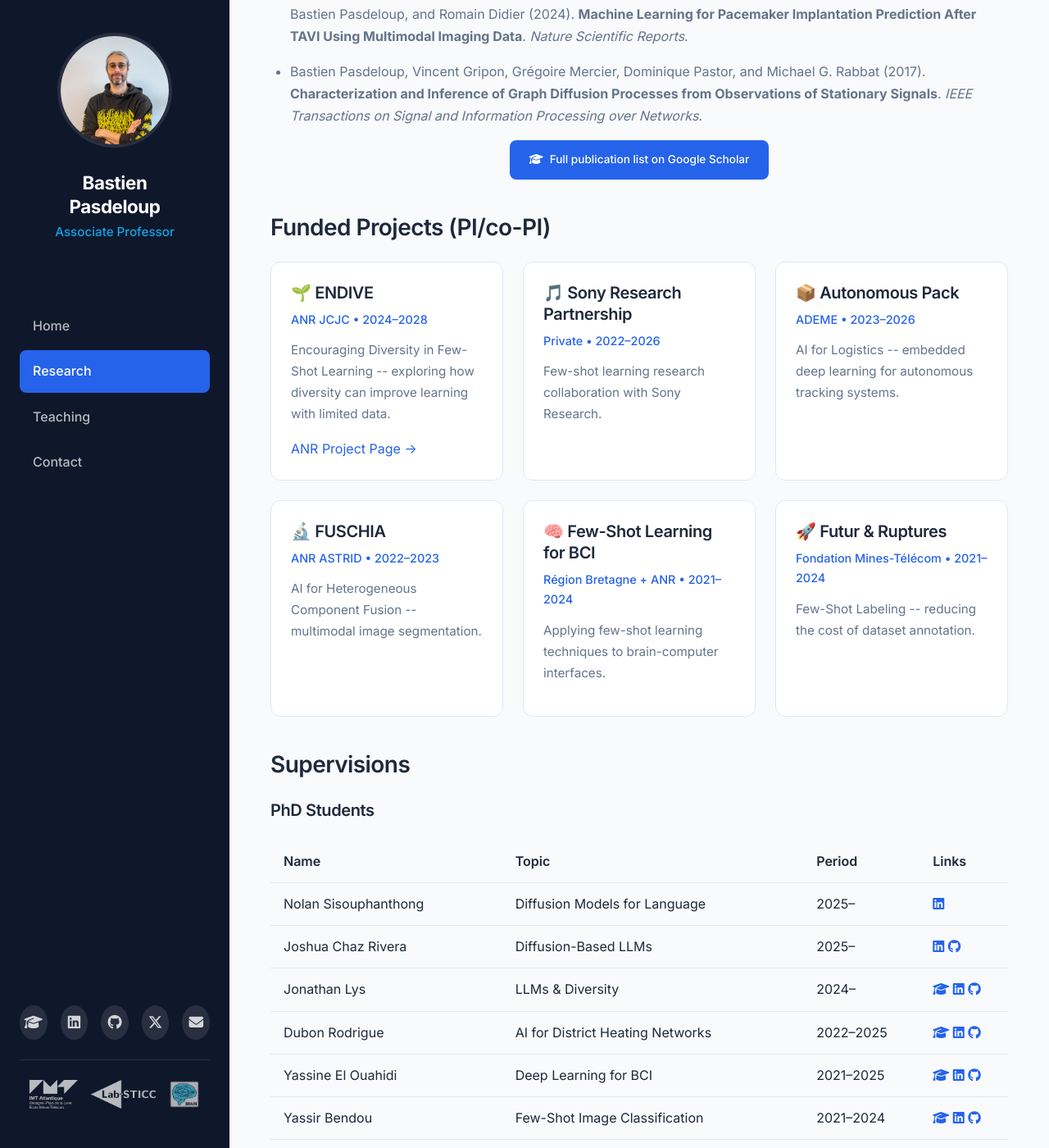
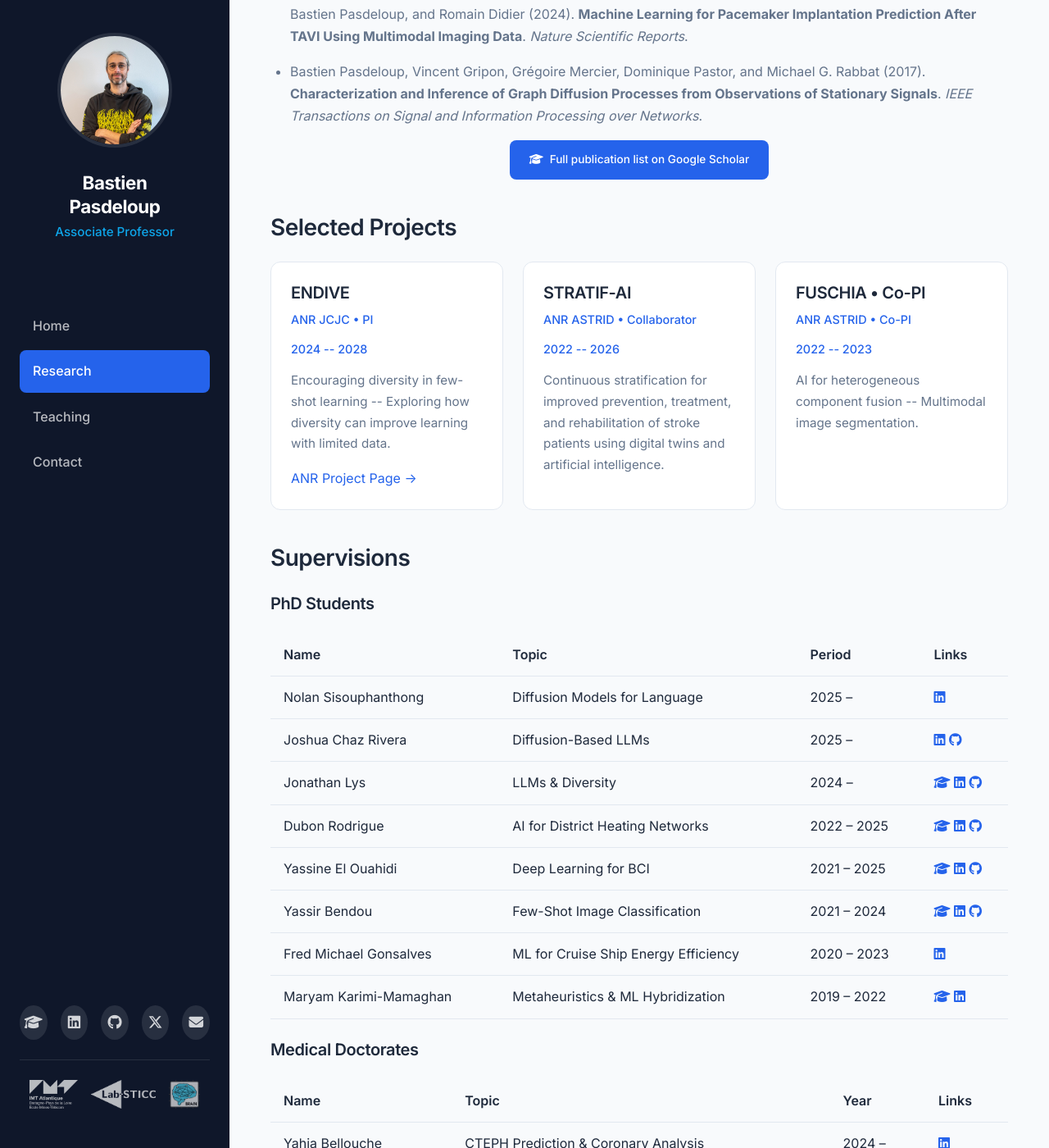
Before and after one commit to BastienPasdeloup/BastienPasdeloup.github.io, a Jekyll site: the page built from research.md, in a window 1280 px wide and 1400 px high, scrolled down 865 px. Shown: the whole window at 82% size. Built offline with Jekyll 4.4.1, drawn with Linux system fonts in a browser that asks for light colours; some of the changed text lies outside the part shown.

Commit message:
updated projects

```diff
--- a/research.md
+++ b/research.md
@@ -20,7 +20,7 @@ My research interests include (but are not limited to):
 - **AI for Healthcare** -- Multimodal medical data integration with possibly missing modalities
 - **Graph Signal Processing** -- Signal analysis on irregular domains, neuroimaging applications
 
-## Selected publications
+## Selected Publications
 
 - Yassine El Ouahidi, Jonathan Lys, Philipp Thölke, Nicolas Farrugia, Bastien Pasdeloup, Vincent Gripon, Karim Jerbi, and Giulia Lioi (2025). **REVE: A Foundation Model for EEG -- Adapting to Any Setup with Large-Scale Pretraining on 25,000 Subjects**. *Annual Conference on Neural Information Processing Systems (NeurIPS)*.
 
@@ -36,45 +36,31 @@ My research interests include (but are not limited to):
   </a>
 </p>
 
-## Funded Projects (PI/co-PI)
+## Selected Projects
 
 <div class="card-grid">
   <div class="course-card">
-    <h3>🌱 ENDIVE</h3>
-    <div class="course-info">ANR JCJC • 2024–2028</div>
-    <p>Encouraging Diversity in Few-Shot Learning -- exploring how diversity can improve learning with limited data.</p>
+    <h3>ENDIVE</h3>
+    <div class="course-info">ANR JCJC • PI</div>
+    <div class="course-info">2024 -- 2028</div>
+    <p>Encouraging diversity in few-shot learning -- Exploring how diversity can improve learning with limited data.</p>
     <a href="https://anr.fr/Projet-ANR-23-CE23-0030" target="_blank">ANR Project Page →</a>
   </div>
 
   <div class="course-card">
-    <h3>🎵 Sony Research Partnership</h3>
-    <div class="course-info">Private • 2022–2026</div>
-    <p>Few-shot learning research collaboration with Sony Research.</p>
+    <h3>STRATIF-AI</h3>
+    <div class="course-info">ANR ASTRID • Collaborator</div>
+    <div class="course-info">2022 -- 2026</div>
+    <p>Continuous stratification for improved prevention, treatment, and rehabilitation of stroke patients using digital twins and artificial intelligence.</p>
   </div>
 
   <div class="course-card">
-    <h3>📦 Autonomous Pack</h3>
-    <div class="course-info">ADEME • 2023–2026</div>
-    <p>AI for Logistics -- embedded deep learning for autonomous tracking systems.</p>
+    <h3>FUSCHIA • Co-PI</h3>
+    <div class="course-info">ANR ASTRID • Co-PI</div>
+    <div class="course-info">2022 -- 2023</div>
+    <p>AI for heterogeneous component fusion -- Multimodal image segmentation.</p>
   </div>
 
-  <div class="course-card">
-    <h3>🔬 FUSCHIA</h3>
-    <div class="course-info">ANR ASTRID • 2022–2023</div>
-    <p>AI for Heterogeneous Component Fusion -- multimodal image segmentation.</p>
-  </div>
-
-  <div class="course-card">
-    <h3>🧠 Few-Shot Learning for BCI</h3>
-    <div class="course-info">Région Bretagne + ANR • 2021–2024</div>
-    <p>Applying few-shot learning techniques to brain-computer interfaces.</p>
-  </div>
-
-  <div class="course-card">
-    <h3>🚀 Futur & Ruptures</h3>
-    <div class="course-info">Fondation Mines-Télécom • 2021–2024</div>
-    <p>Few-Shot Labeling -- reducing the cost of dataset annotation.</p>
-  </div>
 </div>
 
 ## Supervisions
@@ -83,20 +69,20 @@ My research interests include (but are not limited to):
 
 | Name | Topic | Period | Links |
 |------|-------|--------|-------|
-| Nolan Sisouphanthong | Diffusion Models for Language | 2025– | [<i class="fab fa-linkedin"></i>](https://www.linkedin.com/in/nolan-sisouphanthong-804224224) |
-| Joshua Chaz Rivera | Diffusion-Based LLMs | 2025– | [<i class="fab fa-linkedin"></i>](https://www.linkedin.com/in/joshuacrivera) [<i class="fab fa-github"></i>](https://github.com/JoshuaCRivera) |
-| Jonathan Lys | LLMs & Diversity | 2024– | [<i class="fas fa-graduation-cap"></i>](https://scholar.google.com/citations?user=heUq7WEAAAAJ) [<i class="fab fa-linkedin"></i>](https://fr.linkedin.com/in/jonathan-lys) [<i class="fab fa-github"></i>](https://github.com/jonathanlys01) |
-| Dubon Rodrigue | AI for District Heating Networks | 2022–2025 | [<i class="fas fa-graduation-cap"></i>](https://scholar.google.com/citations?user=dn0h91gAAAAJ) [<i class="fab fa-linkedin"></i>](https://www.linkedin.com/in/dubonr) [<i class="fab fa-github"></i>](https://github.com/drod-96) |
-| Yassine El Ouahidi | Deep Learning for BCI | 2021–2025 | [<i class="fas fa-graduation-cap"></i>](https://scholar.google.com/citations?user=BGZsbNgAAAAJ) [<i class="fab fa-linkedin"></i>](https://fr.linkedin.com/in/elouahidi-y) [<i class="fab fa-github"></i>](https://github.com/elouayas) |
-| Yassir Bendou | Few-Shot Image Classification | 2021–2024 | [<i class="fas fa-graduation-cap"></i>](https://scholar.google.com/citations?user=Hfzg6rcAAAAJ) [<i class="fab fa-linkedin"></i>](https://fr.linkedin.com/in/yassir-bendou) [<i class="fab fa-github"></i>](https://github.com/ybendou) |
-| Fred Michael Gonsalves | ML for Cruise Ship Energy Efficiency | 2020–2023 | [<i class="fab fa-linkedin"></i>](https://fr.linkedin.com/in/fred-gonsalves) |
-| Maryam Karimi-Mamaghan | Metaheuristics & ML Hybridization | 2019–2022 | [<i class="fas fa-graduation-cap"></i>](https://scholar.google.com/citations?user=2-pxgrcAAAAJ) [<i class="fab fa-linkedin"></i>](https://www.linkedin.com/in/maryamkarimi93) |
+| Nolan Sisouphanthong | Diffusion Models for Language | 2025 -- | [<i class="fab fa-linkedin"></i>](https://www.linkedin.com/in/nolan-sisouphanthong-804224224) |
+| Joshua Chaz Rivera | Diffusion-Based LLMs | 2025 -- | [<i class="fab fa-linkedin"></i>](https://www.linkedin.com/in/joshuacrivera) [<i class="fab fa-github"></i>](https://github.com/JoshuaCRivera) |
+| Jonathan Lys | LLMs & Diversity | 2024 --  | [<i class="fas fa-graduation-cap"></i>](https://scholar.google.com/citations?user=heUq7WEAAAAJ) [<i class="fab fa-linkedin"></i>](https://fr.linkedin.com/in/jonathan-lys) [<i class="fab fa-github"></i>](https://github.com/jonathanlys01) |
+| Dubon Rodrigue | AI for District Heating Networks | 2022  --  2025 | [<i class="fas fa-graduation-cap"></i>](https://scholar.google.com/citations?user=dn0h91gAAAAJ) [<i class="fab fa-linkedin"></i>](https://www.linkedin.com/in/dubonr) [<i class="fab fa-github"></i>](https://github.com/drod-96) |
+| Yassine El Ouahidi | Deep Learning for BCI | 2021 -- 2025 | [<i class="fas fa-graduation-cap"></i>](https://scholar.google.com/citations?user=BGZsbNgAAAAJ) [<i class="fab fa-linkedin"></i>](https://fr.linkedin.com/in/elouahidi-y) [<i class="fab fa-github"></i>](https://github.com/elouayas) |
+| Yassir Bendou | Few-Shot Image Classification | 2021 -- 2024 | [<i class="fas fa-graduation-cap"></i>](https://scholar.google.com/citations?user=Hfzg6rcAAAAJ) [<i class="fab fa-linkedin"></i>](https://fr.linkedin.com/in/yassir-bendou) [<i class="fab fa-github"></i>](https://github.com/ybendou) |
+| Fred Michael Gonsalves | ML for Cruise Ship Energy Efficiency | 2020 -- 2023 | [<i class="fab fa-linkedin"></i>](https://fr.linkedin.com/in/fred-gonsalves) |
+| Maryam Karimi-Mamaghan | Metaheuristics & ML Hybridization | 2019 -- 2022 | [<i class="fas fa-graduation-cap"></i>](https://scholar.google.com/citations?user=2-pxgrcAAAAJ) [<i class="fab fa-linkedin"></i>](https://www.linkedin.com/in/maryamkarimi93) |
 
 ### Medical Doctorates
 
 | Name | Topic | Year | Links |
 |------|-------|------|-------|
-| Yahia Bellouche | CTEPH Prediction & Coronary Analysis | 2024– | [<i class="fab fa-linkedin"></i>](https://www.linkedin.com/in/yahia-bellouche-259b19237) |
+| Yahia Bellouche | CTEPH Prediction & Coronary Analysis | 2024 -- | [<i class="fab fa-linkedin"></i>](https://www.linkedin.com/in/yahia-bellouche-259b19237) |
 | Amine El Ouahidi | TAVI Pacemaker Implantation Prediction | 2023 | [<i class="fas fa-graduation-cap"></i>](https://scholar.google.com/citations?user=rAbVJGUAAAAJ) [<i class="fab fa-linkedin"></i>](https://fr.linkedin.com/in/amine-el-ouahidi-9bb726240) |
 | Victor Quéré | Stroke Mortality Prediction | 2021 | [<i class="fab fa-linkedin"></i>](https://fr.linkedin.com/in/victor-qu%C3%A9r%C3%A9-21502781) |
 
@@ -104,8 +90,8 @@ My research interests include (but are not limited to):
 
 | Name | Topic | Period | Links |
 |------|-------|--------|-------|
-| Mohamed Amine Sadikine | Stroke Risk Prediction | 2025–2027 | [<i class="fas fa-graduation-cap"></i>](https://scholar.google.fr/citations?user=hUpgbI4AAAAJ) [<i class="fab fa-linkedin"></i>](https://fr.linkedin.com/in/amine-sadikine) |
-| Hafsa El Hafyani | Multimodal Image Segmentation | 2022–2023 | [<i class="fas fa-graduation-cap"></i>](https://scholar.google.com/citations?user=u1xtH80AAAAJ) [<i class="fab fa-linkedin"></i>](https://www.linkedin.com/in/hafsa-el-hafyani-73326940) [<i class="fab fa-github"></i>](https://github.com/helhafyani) |
+| Mohamed Amine Sadikine | Stroke Risk Prediction | 2025 -- 2027 | [<i class="fas fa-graduation-cap"></i>](https://scholar.google.fr/citations?user=hUpgbI4AAAAJ) [<i class="fab fa-linkedin"></i>](https://fr.linkedin.com/in/amine-sadikine) |
+| Hafsa El Hafyani | Multimodal Image Segmentation | 2022 -- 2023 | [<i class="fas fa-graduation-cap"></i>](https://scholar.google.com/citations?user=u1xtH80AAAAJ) [<i class="fab fa-linkedin"></i>](https://www.linkedin.com/in/hafsa-el-hafyani-73326940) [<i class="fab fa-github"></i>](https://github.com/helhafyani) |
 | Benham Vahdani | RF Component Design with AI | 2020 | [<i class="fas fa-graduation-cap"></i>](https://scholar.google.com/citations?user=DfE1R3MAAAAJ) [<i class="fab fa-linkedin"></i>](https://www.linkedin.com/in/behnam-vahdani-784a0473) |
 | Mounia Hamidouche | Graph-Based Classification | 2020 | [<i class="fas fa-graduation-cap"></i>](https://scholar.google.com/citations?user=mMEdVfoAAAAJ) [<i class="fab fa-linkedin"></i>](https://www.linkedin.com/in/mounia-hamidouche-4b1388a5) [<i class="fab fa-github"></i>](https://github.com/mouniahamidouche) |
 
@@ -113,14 +99,14 @@ My research interests include (but are not limited to):
 
 | Name | Topic | Period | Links |
 |------|-------|--------|-------|
-| Manon Renault | Embedded Deep Learning for Sensors | 2023–2025 | [<i class="fab fa-linkedin"></i>](https://www.linkedin.com/in/manon-renault-pro) [<i class="fab fa-github"></i>](https://github.com/mrenault07) |
-| Mervyn Guillou | AI for Hyperfrequency Components | 2021–2023 | [<i class="fab fa-linkedin"></i>](https://www.linkedin.com/in/mervyn-guillou-90b96b244) |
+| Manon Renault | Embedded Deep Learning for Sensors | 2023 -- 2025 | [<i class="fab fa-linkedin"></i>](https://www.linkedin.com/in/manon-renault-pro) [<i class="fab fa-github"></i>](https://github.com/mrenault07) |
+| Mervyn Guillou | AI for Hyperfrequency Components | 2021 -- 2023 | [<i class="fab fa-linkedin"></i>](https://www.linkedin.com/in/mervyn-guillou-90b96b244) |
 
 ### Master Interns
 
 | Name | Period | Subject | Links |
 |------|--------|---------|-------|
-| Anatole Lehé | 2023–24 | DPP Sampling in Genetic Algorithms | [<i class="fab fa-linkedin"></i>](https://www.linkedin.com/in/anatole-leh%C3%A9-323b102a4) |
+| Anatole Lehé | 2023 -- 2024 | DPP Sampling in Genetic Algorithms | [<i class="fab fa-linkedin"></i>](https://www.linkedin.com/in/anatole-leh%C3%A9-323b102a4) |
 | Jonathan Lys | 2023 | Adaptation of Segmentation Models | [<i class="fas fa-graduation-cap"></i>](https://scholar.google.com/citations?user=heUq7WEAAAAJ) [<i class="fab fa-linkedin"></i>](https://fr.linkedin.com/in/jonathan-lys/fr) [<i class="fab fa-github"></i>](https://github.com/jonathanlys01) |
 | Frederic Lin | 2023 | Segment Anything Model Extension | [<i class="fab fa-linkedin"></i>](https://www.linkedin.com/in/frederic-lin-b00a63222) [<i class="fab fa-github"></i>](https://github.com/frdlin) |
 | Zakaria El Ouahidi | 2023 | Real-Time EEG Decoding for BCI | [<i class="fab fa-linkedin"></i>](https://www.linkedin.com/in/zakaria-el-ouahidi-76045325b) |
```
